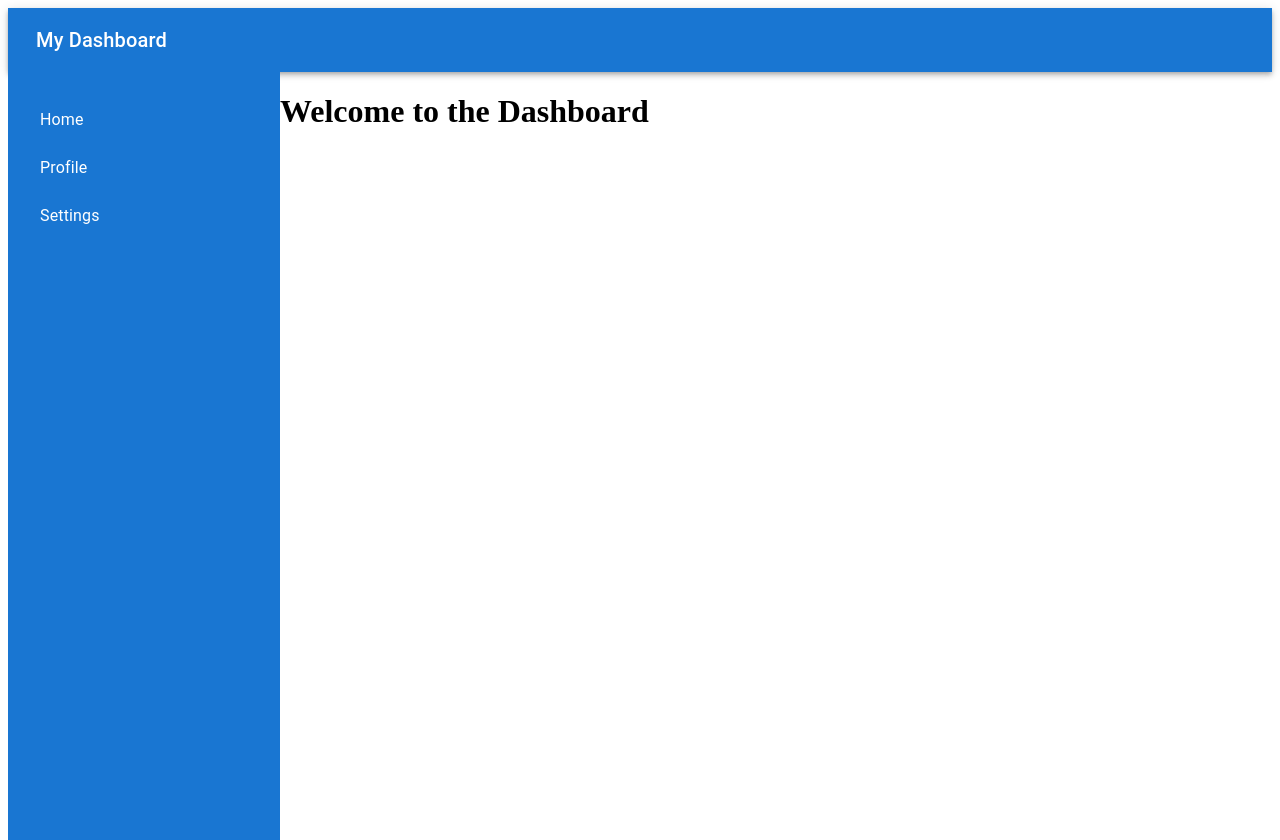
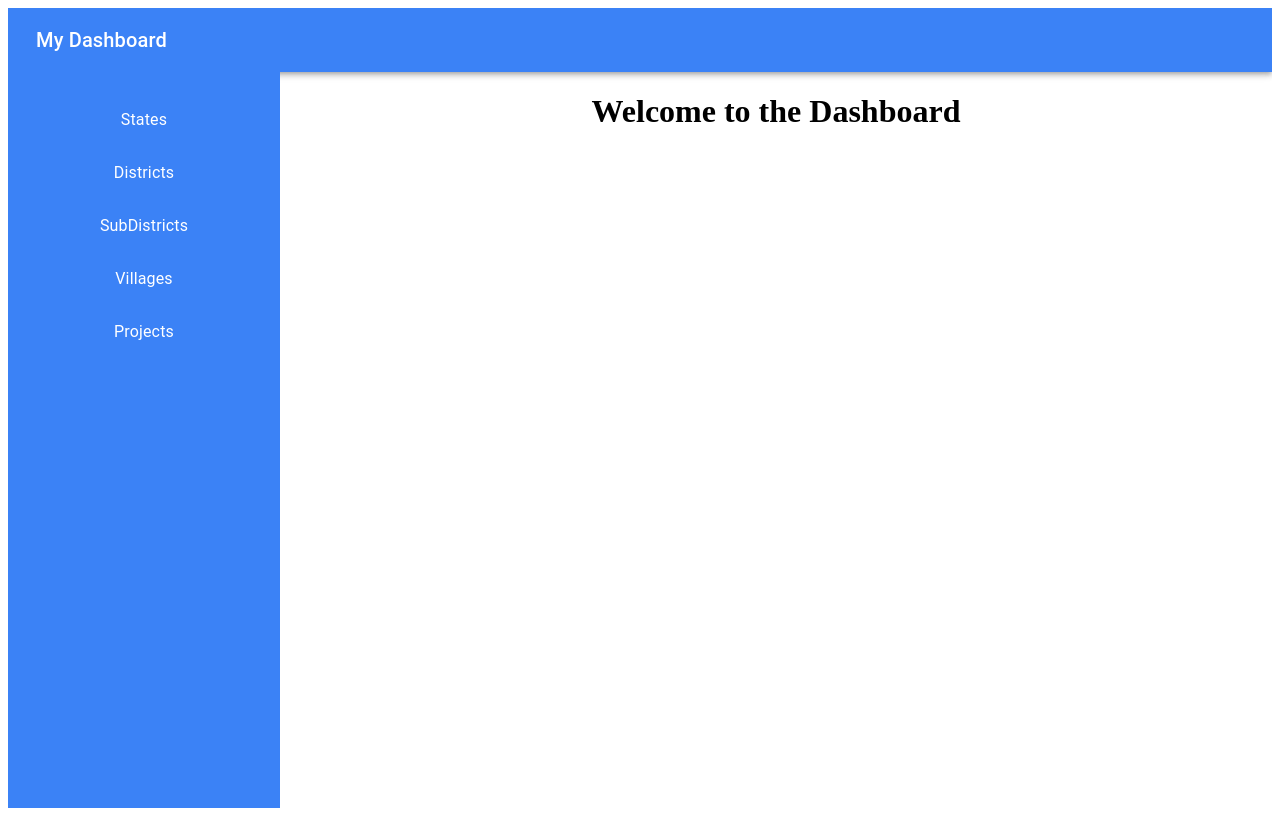
Before and after one commit to harshadyadav8485/ReactViteProject, a React (Vite) app: page / in a window 1280 px wide. After the commit the page ends 816 px from the top, so only its background shows below. Built offline with nearby package versions, Linux system fonts and the light colour scheme.

Commit message:
New sidebar changes

```diff
--- a/src/App.jsx
+++ b/src/App.jsx
@@ -4,6 +4,7 @@ import { createBrowserRouter, RouterProvider } from "react-router-dom";
 
 import "./App.css";
 import AppLayout from "./Components/Layout/AppLayout";
+import { Home } from "./Pages/Home";
 
 function App() {
   const router = createBrowserRouter([
@@ -13,7 +14,7 @@ function App() {
       children: [
         {
           path: "home",
-          //   element: <Home />,
+          element: <Home />,
         },
       ],
     },
--- a/src/Components/Layout/AppLayout.jsx
+++ b/src/Components/Layout/AppLayout.jsx
@@ -10,12 +10,18 @@ function AppLayout() {
   };
 
   return (
-    <div className="h-screen flex flex-col">
-      <Header toggleSidebar={toggleSidebar} />
+    <div className="h-screen flex flex-col overflow-hidden">
+      <Header className="sticky t-0 z-10" toggleSidebar={toggleSidebar} />
       <div className="flex flex-1">
-        <Sidebar open={sidebarOpen} toggleSidebar={toggleSidebar} />
+        <Sidebar
+          className="sticky"
+          open={sidebarOpen}
+          toggleSidebar={toggleSidebar}
+        />
         <main className="flex-1 p-4 bg-gray-100">
-          <h1 className="text-xl font-bold">Welcome to the Dashboard</h1>
+          <h1 className="text-xl font-bold flex justify-center">
+            Welcome to the Dashboard
+          </h1>
         </main>
       </div>
     </div>
--- a/src/Components/Layout/Header.jsx
+++ b/src/Components/Layout/Header.jsx
@@ -1,14 +1,20 @@
 import React from "react";
 import { AppBar, Toolbar, IconButton, Typography } from "@mui/material";
-// import { Menu } from "lucide-react";
 
 const Header = ({ toggleSidebar }) => {
   return (
-    <AppBar position="static" className="bg-blue-500">
+    <AppBar
+      position="static"
+      sx={{
+        bgcolor: "#3B82F6",
+      }}
+    >
       <Toolbar>
-        <IconButton edge="start" color="inherit" onClick={toggleSidebar}>
-          {/* <Menu /> */}
-        </IconButton>
+        <IconButton
+          edge="start"
+          color="inherit"
+          onClick={toggleSidebar}
+        ></IconButton>
         <Typography variant="h6">My Dashboard</Typography>
       </Toolbar>
     </AppBar>
--- a/src/Components/Layout/Sidebar.jsx
+++ b/src/Components/Layout/Sidebar.jsx
@@ -1,32 +1,63 @@
 import React from "react";
 import {
-  Box,
   Drawer,
   List,
   ListItem,
-  ListItemButton,
   ListItemText,
+  Box,
   Typography,
 } from "@mui/material";
+import { useNavigate, useLocation } from "react-router-dom";
+
+const menuItems = [
+  { name: "States", path: "/states" },
+  { name: "Districts", path: "/districts" },
+  { name: "SubDistricts", path: "/subDistricts" },
+  { name: "Villages", path: "/villages" },
+  { name: "Projects", path: "/projects" },
+];
 
 const Sidebar = ({ open, toggleSidebar }) => {
+  const navigate = useNavigate();
+  const location = useLocation();
+
   return (
     // <Drawer anchor="left" open={open} onClose={toggleSidebar}>
     <Box
       sx={{
         width: 240,
-        height: "100%",
-        bgcolor: "primary.main", // MUI theme primary color (adjust in theme)
+        bgcolor: "#3B82F6",
         color: "white",
+        height: "100vh",
         p: 2,
       }}
     >
+      {/* <Typography
+        variant="h6"
+        sx={{ fontWeight: "bold", textAlign: "center", mb: 2 }}
+      >
+        Sidebar
+      </Typography> */}
+
       <List>
-        {["Home", "Profile", "Settings"].map((text) => (
-          <ListItem key={text} disablePadding>
-            <ListItemButton>
-              <ListItemText primary={text} />
-            </ListItemButton>
+        {menuItems.map(({ name, path }) => (
+          <ListItem
+            key={path}
+            button
+            sx={{
+              backgroundColor:
+                location.pathname === path ? "#2563EB" : "inherit",
+              "&:hover": { backgroundColor: "#1E40AF" },
+              cursor: "pointer",
+              borderRadius: "5px",
+              marginBottom: "5px",
+            }}
+            onClick={() => {
+              navigate(path);
+              toggleSidebar();
+            }}
+          >
+            <ListItemText primary={name} sx={{ textAlign: "center" }} />
           </ListItem>
         ))}
       </List>
--- /dev/null
+++ b/src/Pages/Home.jsx
@@ -0,0 +1,5 @@
+import React from "react";
+
+export const Home = () => {
+  return <div>Home</div>;
+};
```
